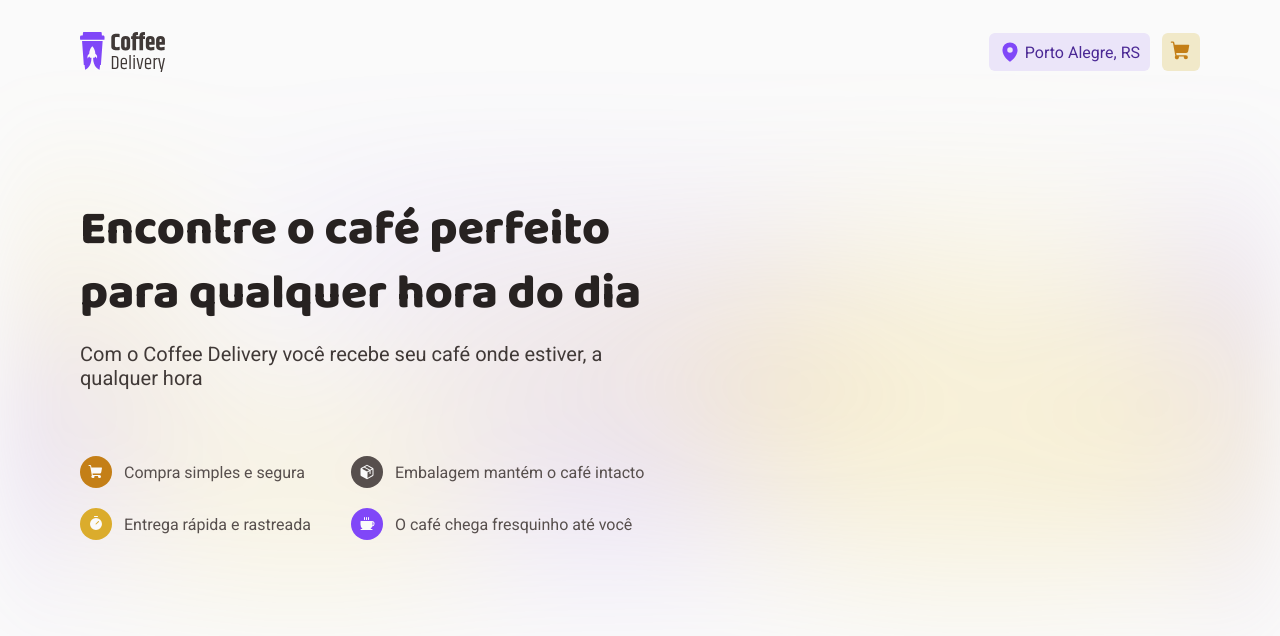
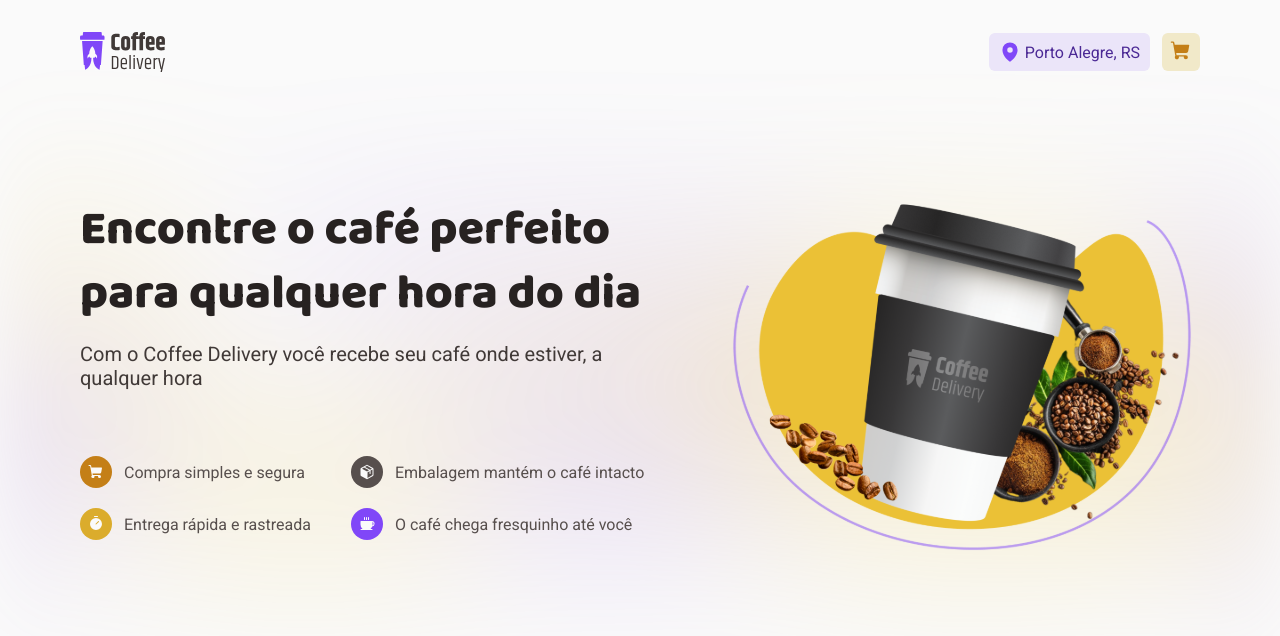
Before and after one commit to Lucariozin/ignite-challenge-coffee-delivery, a React (Vite) app: page / in a window 1280 px wide. Shown: the top 636 px of the page. Built offline with nearby package versions, Linux system fonts and the light colour scheme.

Commit message:
adding coffee image to the home page.

```diff
--- a/src/pages/Home/Home.styles.ts
+++ b/src/pages/Home/Home.styles.ts
@@ -14,8 +14,10 @@
 `
 
 export const Container = styled.section`
+  display: flex;
+  justify-content: space-between;
   padding: 5.875rem 0;
-  position: absolute;
+  position: relative;
   z-index: 1;
 `
 
@@ -26,6 +28,8 @@
 
   width: 100%;
   max-width: 35.5rem;
+
+  animation: fadeIn 2s forwards;
 `
 
 export const Title = styled.h1`
@@ -85,4 +89,24 @@
   color: ${({ theme }) => theme.palette.gray[700]};
 `
 
-export const CoffeeImage = styled.div``
+export const CoffeeImageContainer = styled.div`
+  opacity: 0;
+  position: relative;
+  animation: fadeIn 1.2s forwards 0.4s;
+`
+
+export const CoffeeImage = styled.img`
+  @keyframes show {
+    from {
+      right: -10rem;
+    }
+
+    to {
+      right: 0;
+    }
+  }
+
+  user-select: none;
+  position: relative;
+  animation: show 1.2s forwards 0.4s;
+`
--- a/src/pages/Home/Home.tsx
+++ b/src/pages/Home/Home.tsx
@@ -8,6 +8,7 @@
   AdvantageText,
   BlurredBackground,
   CoffeeImage,
+  CoffeeImageContainer,
   Container,
   LeftColumn,
   PresentationContainer,
@@ -68,7 +69,9 @@
           </AdvantagesContainer>
         </PresentationContainer>
 
-        <CoffeeImage />
+        <CoffeeImageContainer>
+          <CoffeeImage src="/img/coffee-image.svg" alt="" width={476} height={360} />
+        </CoffeeImageContainer>
       </Container>
     </>
   )
--- a/src/styles/global.ts
+++ b/src/styles/global.ts
@@ -9,6 +9,7 @@
 
   body {
     background-color: ${({ theme }) => theme.palette.gray[100]};
+    overflow: hidden;
   }
 
   body, button, input, label, textarea {
@@ -19,4 +20,14 @@
   h1, h2, h3, h4, h5, h6 {
     font-family: 'Baloo 2', cursive;
   }
+
+  @keyframes fadeIn {
+    from {
+      opacity: 0;
+    }
+
+    to {
+      opacity: 1;
+    }
+  }
 `
```
Also changed, not shown: public/img/coffee-image.svg (added).
